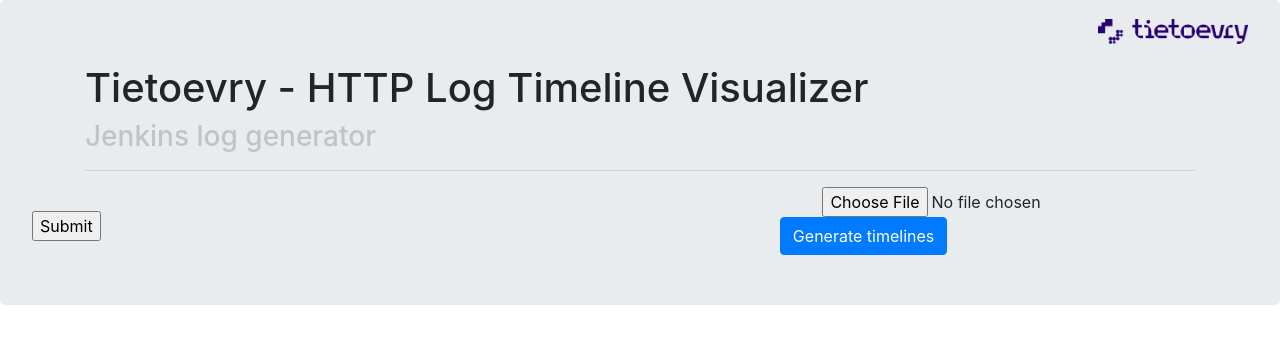
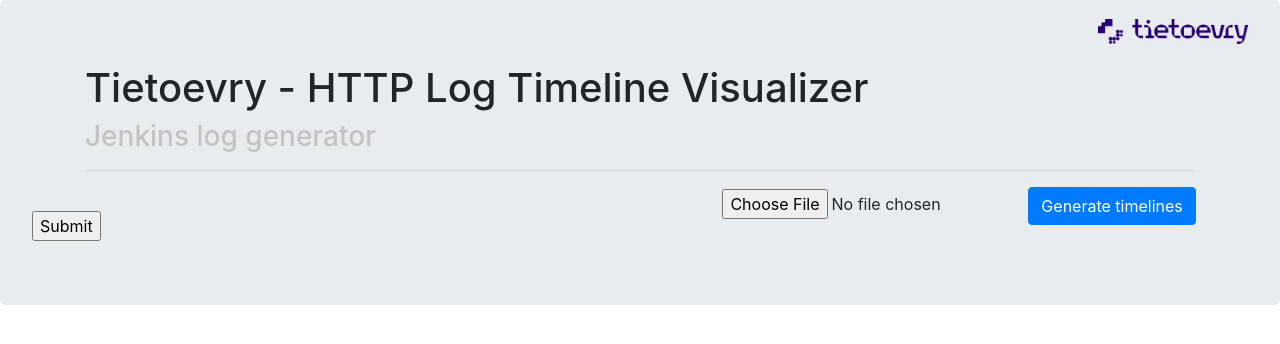
Before and after one commit to Vegas441/HTTP-log-timeline-visualizer, a Django app: template timeline/templates/timeline/home.html in a window 1280 px wide. Shown: the top 344 px of the page. Run offline with Django 4.2, Linux system fonts and the light colour scheme; the template is opened without the code that fills it: values that come from a table or form of the project are taken from there, others are empty; parts of the project's set-up code (start-up, migrations or seed data) failed here and were passed over; some libraries are stand-ins or nearby versions.

Commit message:
Moved file upload and generate timeline button

```diff
--- a/timeline/templates/timeline/home.html
+++ b/timeline/templates/timeline/home.html
@@ -17,7 +17,7 @@
     <div class="mb-4">
         <form method="post" enctype="multipart/form-data">
             {% csrf_token %}
-            <input type="file" name="document">
+            <input type="file" name="document" style="margin-left: -23.5%;">
             <button type="submit" class="btn btn-primary" style="margin-left: -10%;">Generate timelines</button>
         </form>
     </div>
```
